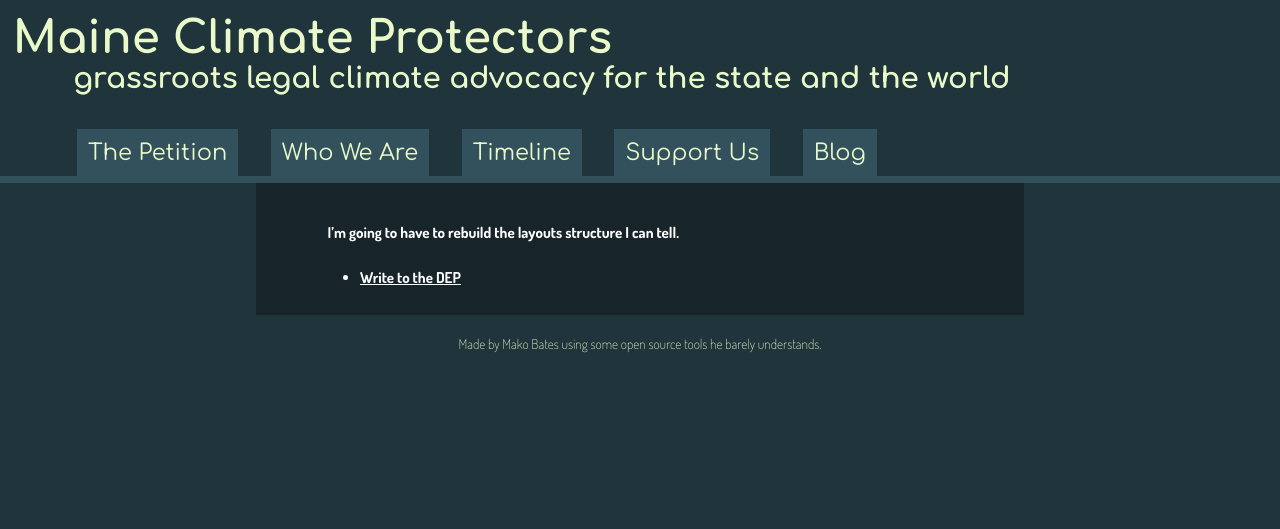
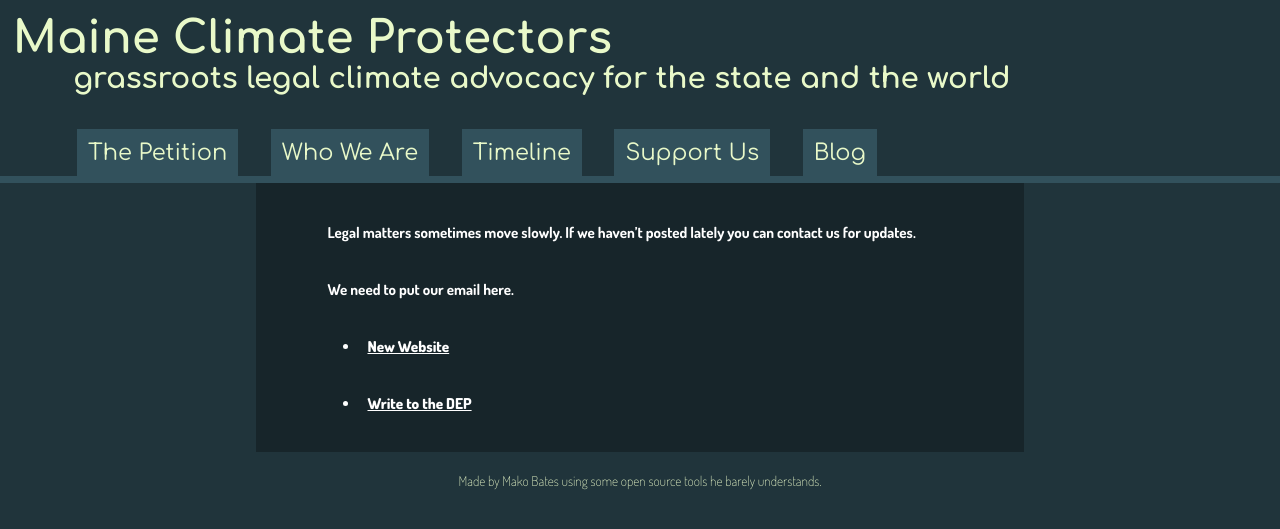
Before and after one commit to ShapeOfMatter/maine-climate-protectors, a Jekyll site: the page built from posts.markdown, in a window 1280 px wide. Shown: the top 529 px of the page. Built offline with Jekyll 4.4.1, drawn with Linux system fonts in a browser that asks for light colours.

Commit message:
Updated New Website and 3 other files

```diff
--- a/petition.markdown
+++ b/petition.markdown
@@ -3,7 +3,7 @@ title: The Petition
 date: 2017-12-04 21:06:00 -05:00
 ---
 
-We need to have a link to download a PDF of the exact petition text.
+[Read our petition here as a PDF.](/uploads/2017MaineClimateProtectorsDEPPetition.pdf "Download PDF")
 
 We are petitioning the Maine Department of Environmental Protection to make rules to protect the common welfare from anthropogenic climate change pursuant to 5 M.R.S.A. §8055(3) and the Department's obligations under statutory law, the Maine and United States Constitutions, and the Public Trust Doctrine. Such rules are within the Department's authority and are  necessary in order to ensure that the worst impacts of climate change and ocean acidification are avoided and do not cause catastrophic and irreversible harm to present and future generations.
 
--- a/posts.markdown
+++ b/posts.markdown
@@ -3,7 +3,9 @@ title: Posts
 date: 2017-12-13 16:14:00 -05:00
 ---
 
-I'm going to have to rebuild the layouts structure I can tell.
+Legal matters sometimes move slowly. If we haven't posted lately you can contact us for updates.
+
+We need to put our email here.
 
 {% for post in site.posts %}
  + [{{ post.title }}]({{ post.url | relative_url }})
```
Also changed, not shown: _posts/2017-12-24-new-website.markdown (added, +11 -0 lines), index.md (+4 -0 lines).
